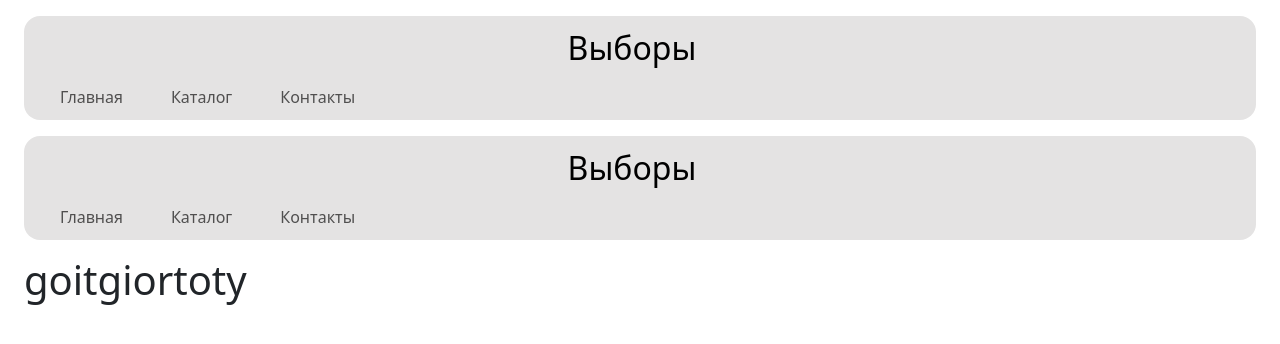
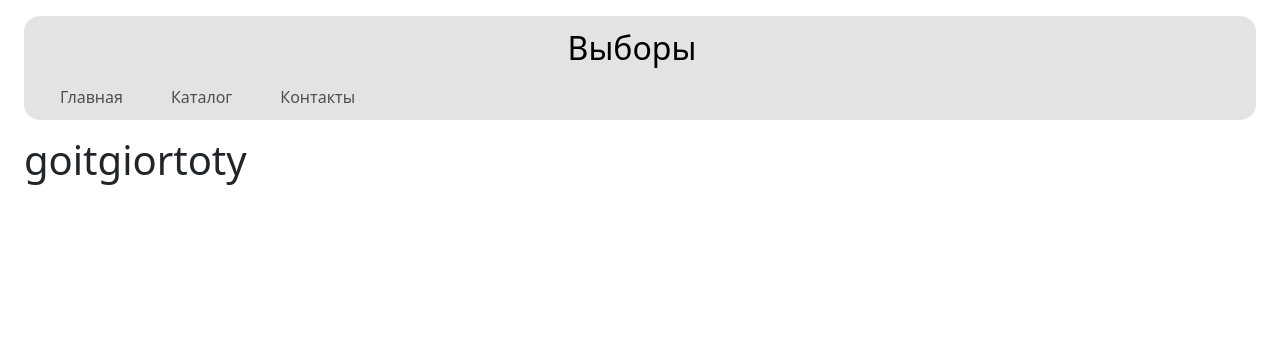
Before and after one commit to antony-vipplatonov/bmstu-frontending, a React (Vite) app: page / in a window 1280 px wide. Shown: the top 344 px of the page. Built offline with nearby package versions, Linux system fonts and the light colour scheme.

Commit message:
htynjyim

```diff
--- a/src/App.tsx
+++ b/src/App.tsx
@@ -4,13 +4,11 @@ import React from 'react'
 
 import VoteList from './VoteList.tsx'
 import VotingPage from './Voting.tsx';
-import BasicExample from './components/navbar'
 import {BrowserRouter as HashRouter,Route,Routes} from 'react-router-dom'
 //import Header from "./Header.tsx";
 const App: React.FC = () => {
     return (
         <HashRouter>
-            <BasicExample></BasicExample>
             <Routes>
                 <Route path="/vybory/" element={<VoteList/>}/>
                 <Route path="/vybory/:id" element={<VotingPage/>}/>
```
Also changed, not shown: 1 other file (tests, documents, lock files or other folders).
